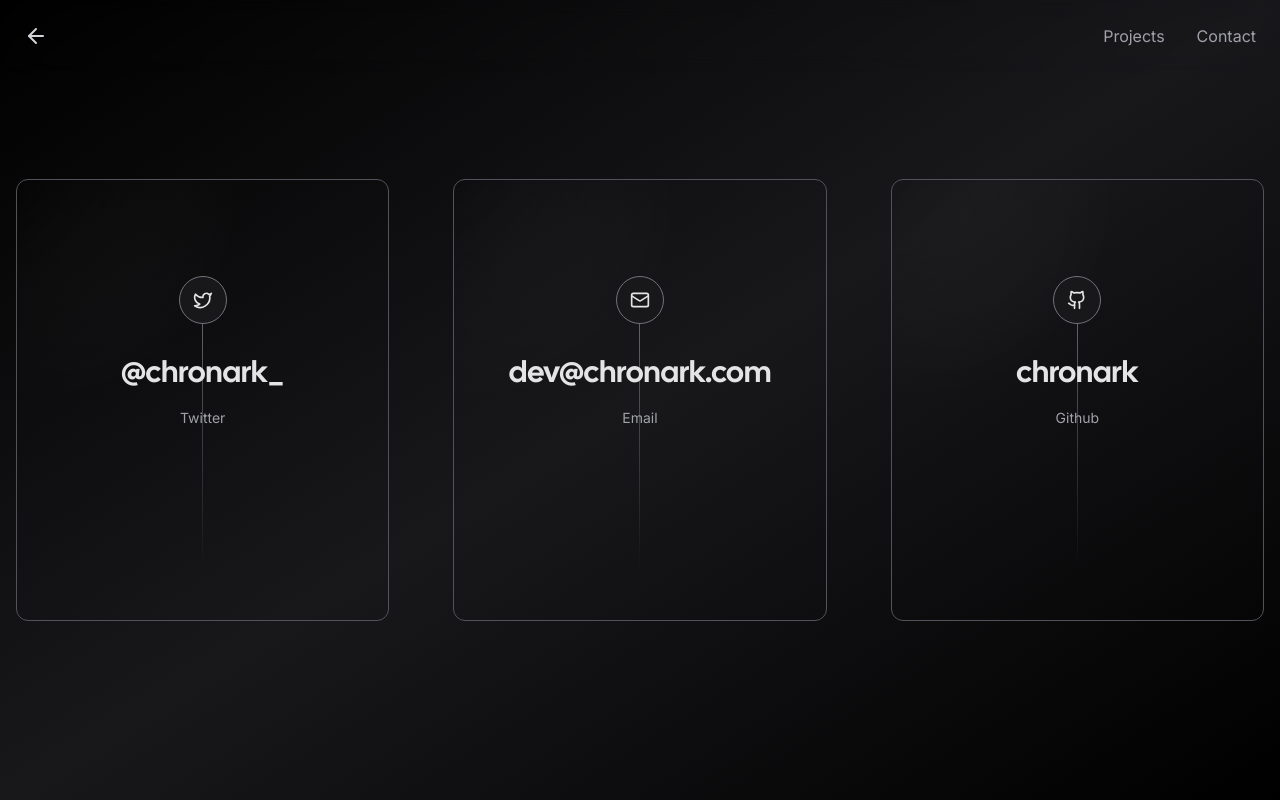
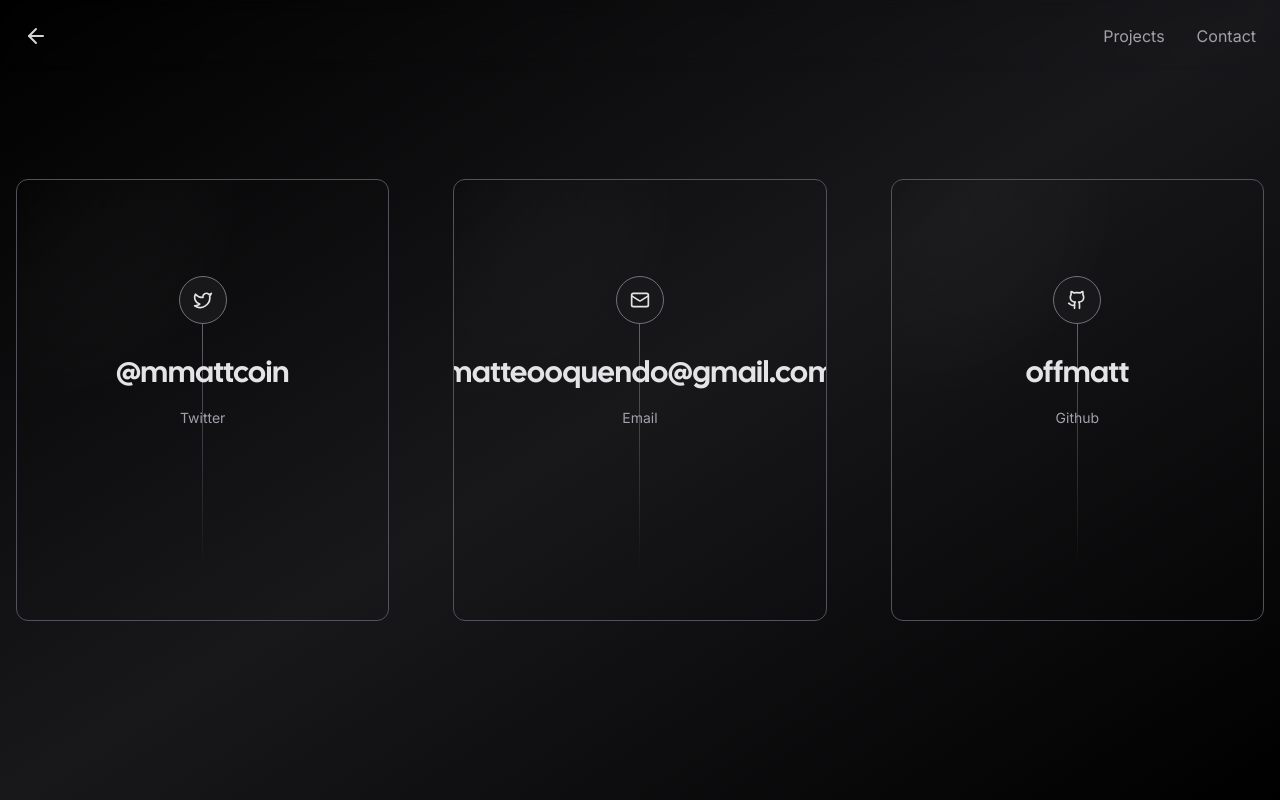
Before and after one commit to offmatt/nextjs-portfolio-pageview-counter, a Next.js app: page /contact in a window 1280 px wide. Built offline with nearby package versions, Linux system fonts and the light colour scheme; no server answers; what tailwindcss-debug-screens would draw is missing.

Commit message:
Update page.tsx

```diff
--- a/app/contact/page.tsx
+++ b/app/contact/page.tsx
@@ -7,21 +7,21 @@
 const socials = [
 	{
 		icon: <Twitter size={20} />,
-		href: "https://twitter.com/chronark_",
+		href: "https://twitter.com/mmattcoin",
 		label: "Twitter",
-		handle: "@chronark_",
+		handle: "@mmattcoin",
 	},
 	{
 		icon: <Mail size={20} />,
-		href: "mailto:dev@chronark.com",
+		href: "mailto:matteooquendo@gmail.com",
 		label: "Email",
-		handle: "dev@chronark.com",
+		handle: "matteooquendo@gmail.com",
 	},
 	{
 		icon: <Github size={20} />,
-		href: "https://github.com/chronark",
+		href: "https://github.com/offmatt",
 		label: "Github",
-		handle: "chronark",
+		handle: "offmatt",
 	},
 ];
 
```
